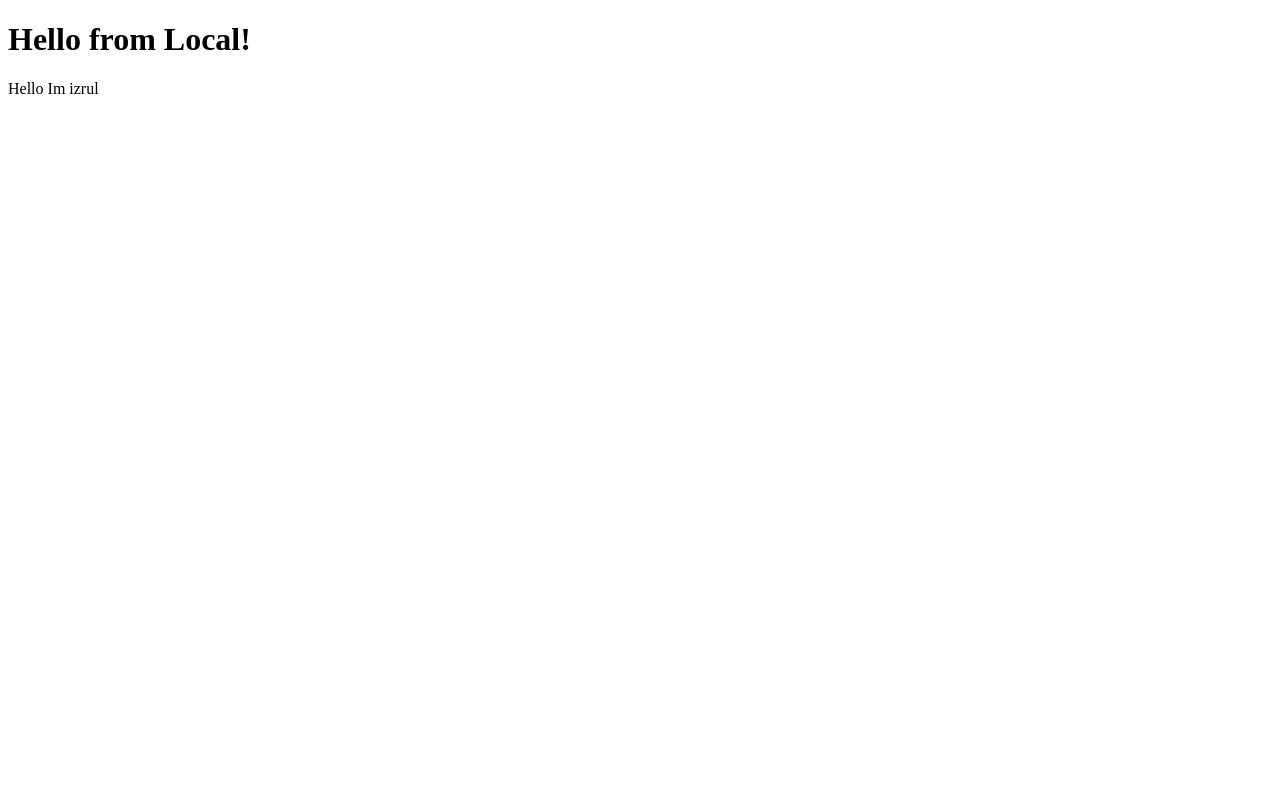
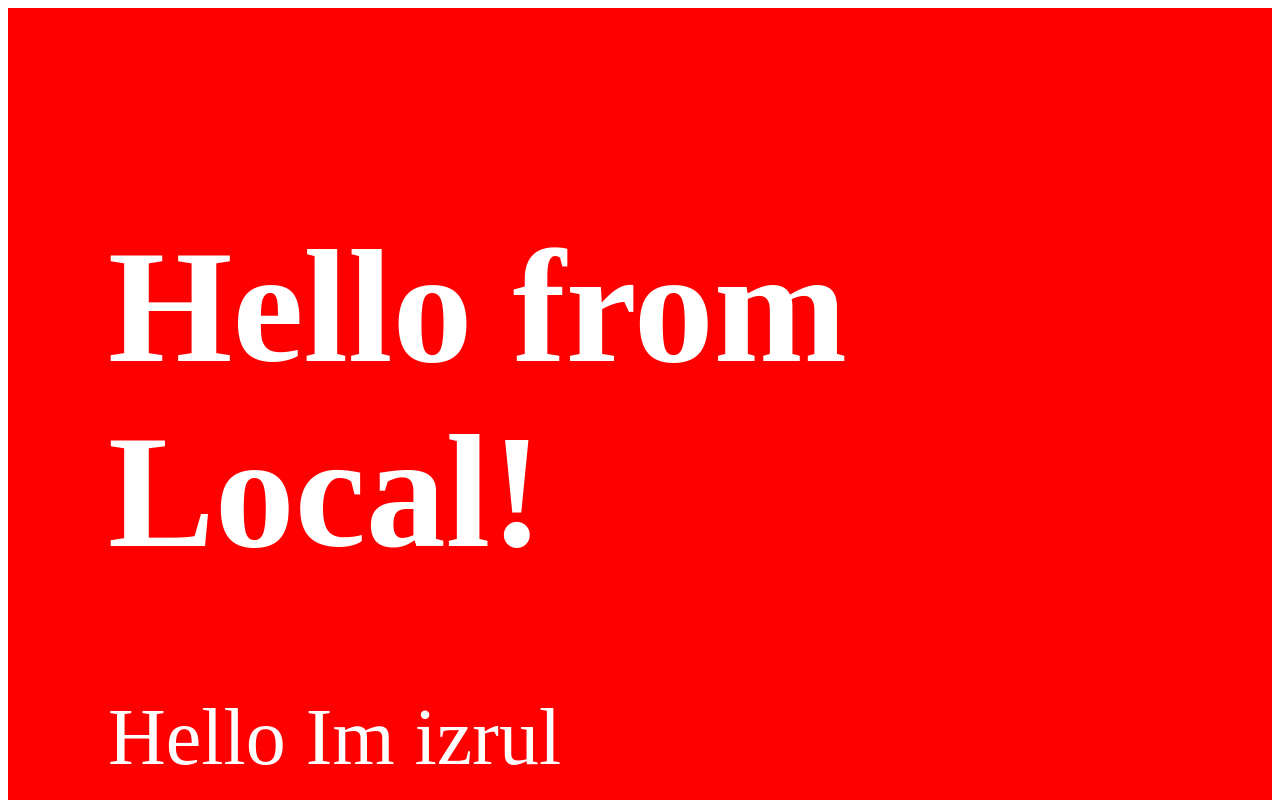
Before and after one commit to izrulfizal/Testing4Cloud, a plain HTML site: page index.html in a window 1280 px wide. Shown: the top 800 px of the page. Drawn offline with Linux system fonts and the light colour scheme.

Commit message:
Update UI sikit

```diff
--- a/index.html
+++ b/index.html
@@ -4,9 +4,13 @@
     <meta charset="UTF-8">
     <meta name="viewport" content="width=device-width, initial-scale=1.0">
     <title>Document</title>
+    <link rel="stylesheet" href="style.css">
 </head>
 <body>
-    <h1>Hello from Local!</h1>
-    <p>Hello Im izrul</p>
+    <div class="testing">
+        <h1>Hello from Local!</h1>
+        <p>Hello Im izrul</p>
+    </div>
+
 </body>
 </html>
--- /dev/null
+++ b/style.css
@@ -0,0 +1,7 @@
+.testing{
+    background-color: red;
+    color: white;
+    padding: 100px;
+    margin:auto;
+    font-size: 80px;
+}
```
